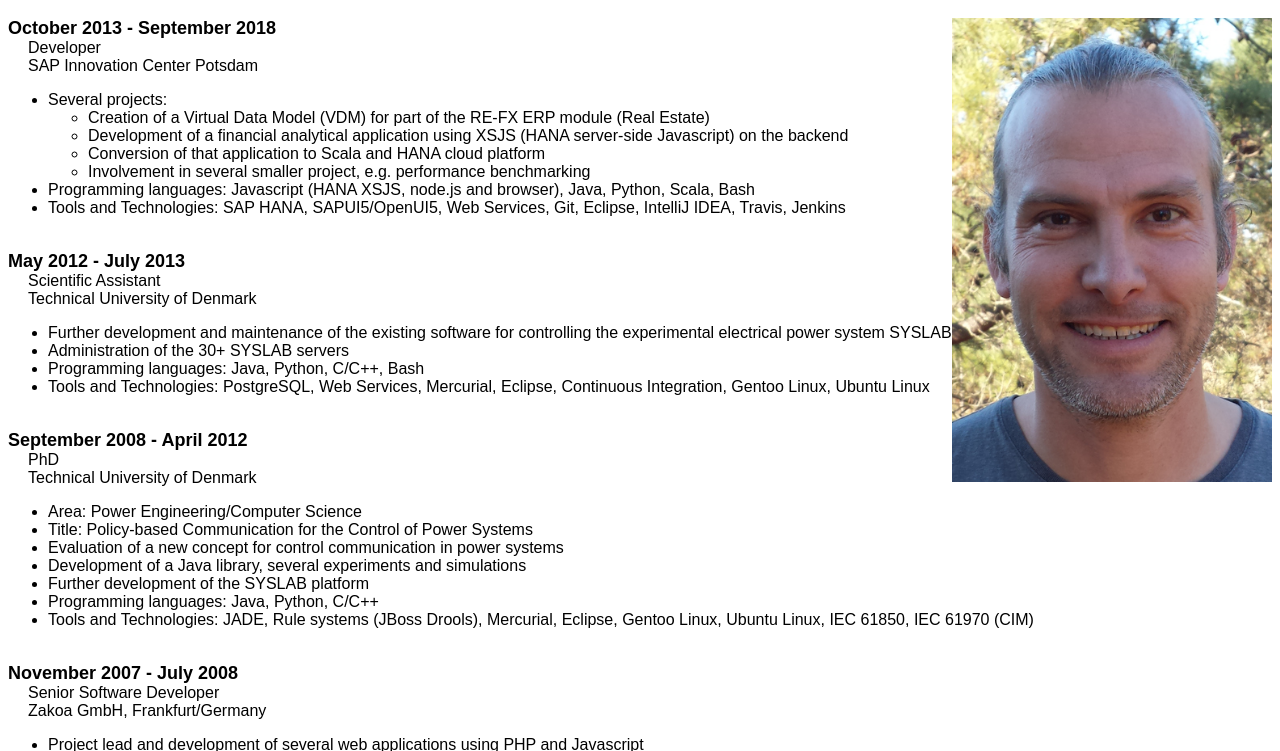
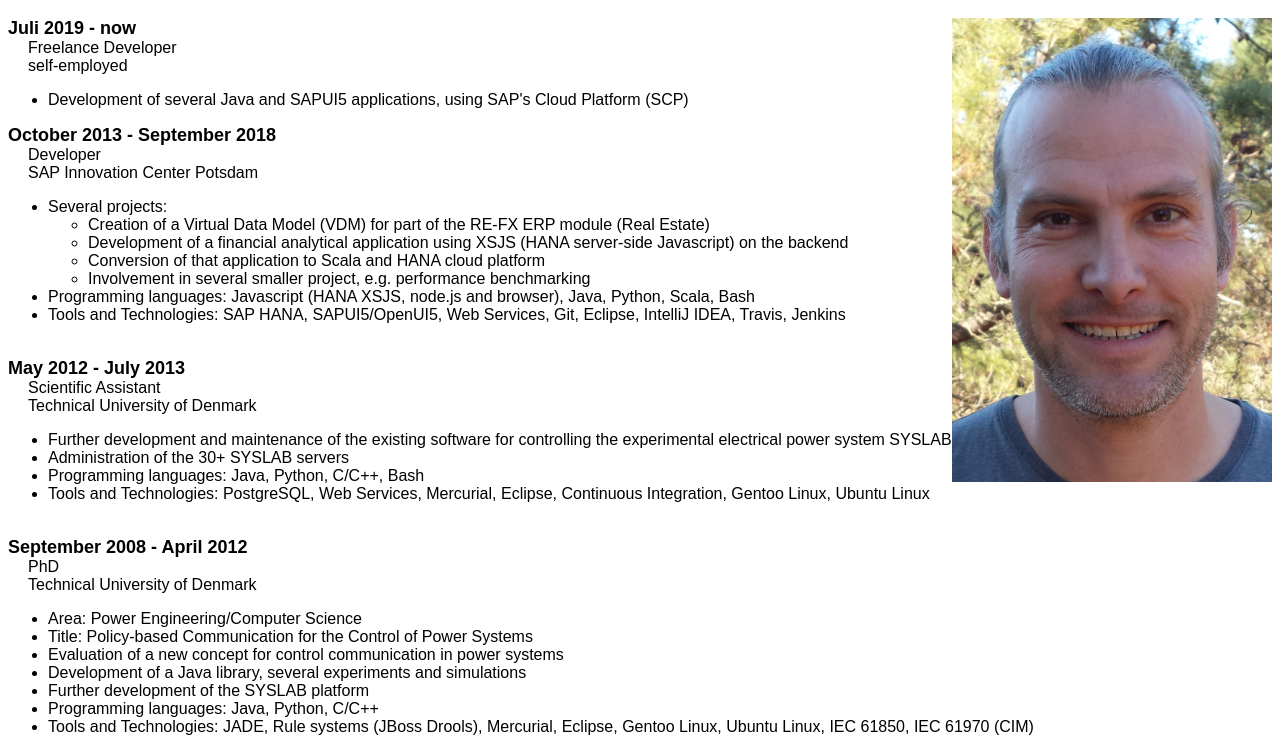
Before and after one commit to daniel-kullmann/daniel-kullmann.github.io, a plain HTML site: page index.html in a window 1280 px wide. Shown: the part 48-799 px from the top of the page. Drawn offline with nearby package versions, Linux system fonts and the light colour scheme.

Commit message:
Add self-employment

```diff
--- a/index.html
+++ b/index.html
@@ -18,6 +18,17 @@
 
     <img class="right" src="daniel-kullmann.jpg" width="320"/>
 
+    <div><div onclick="javascript: $('#self').toggle();">
+      <div class="date">Juli 2019 - now</div>
+      <div class="info">Freelance Developer</div>
+      <div class="info">self-employed</div>
+    </div>
+    <div id="self" class="sub">
+      <ul>
+        <li>Development of several Java and SAPUI5 applications, using SAP's Cloud Platform (SCP)</li>
+      </ul>
+    </div>
+    </div>
     <div><div onclick="javascript: $('#sap').toggle();">
       <div class="date">October 2013 - September 2018</div>
       <div class="info">Developer</div>
```
